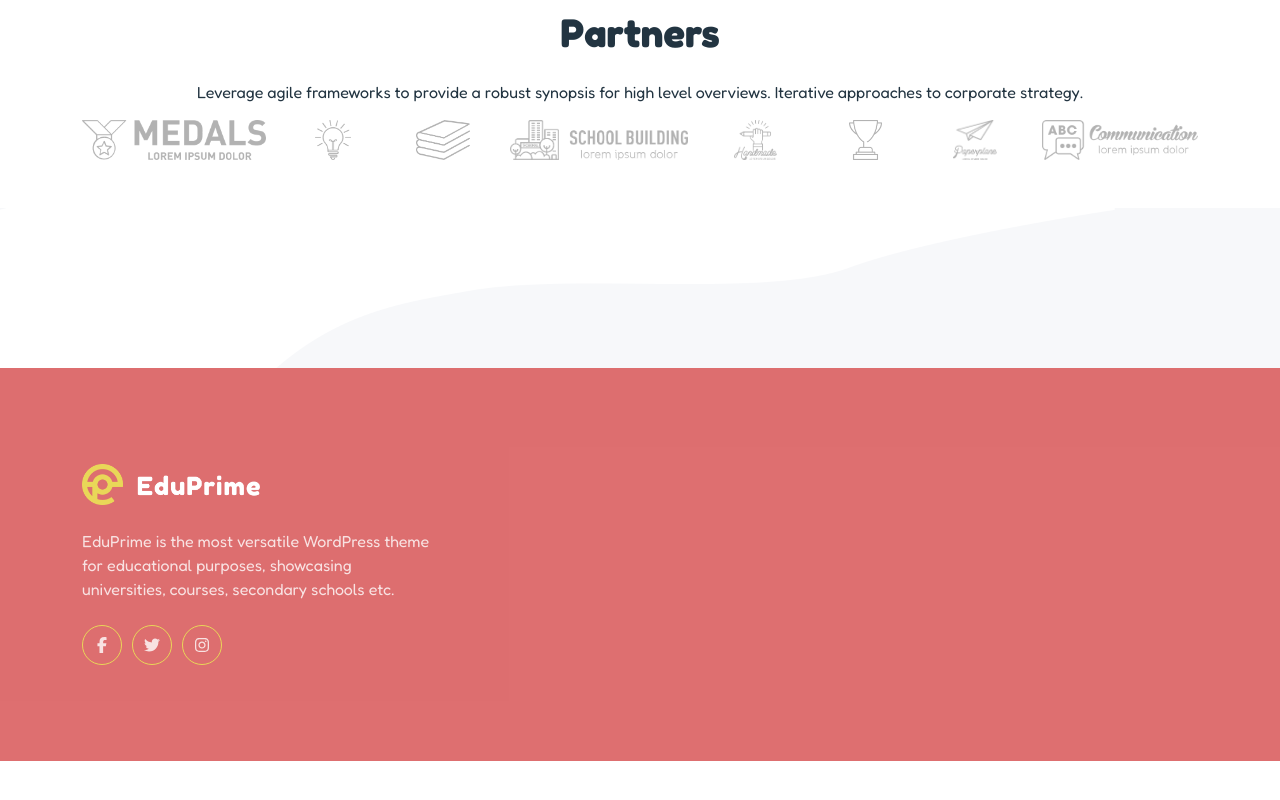
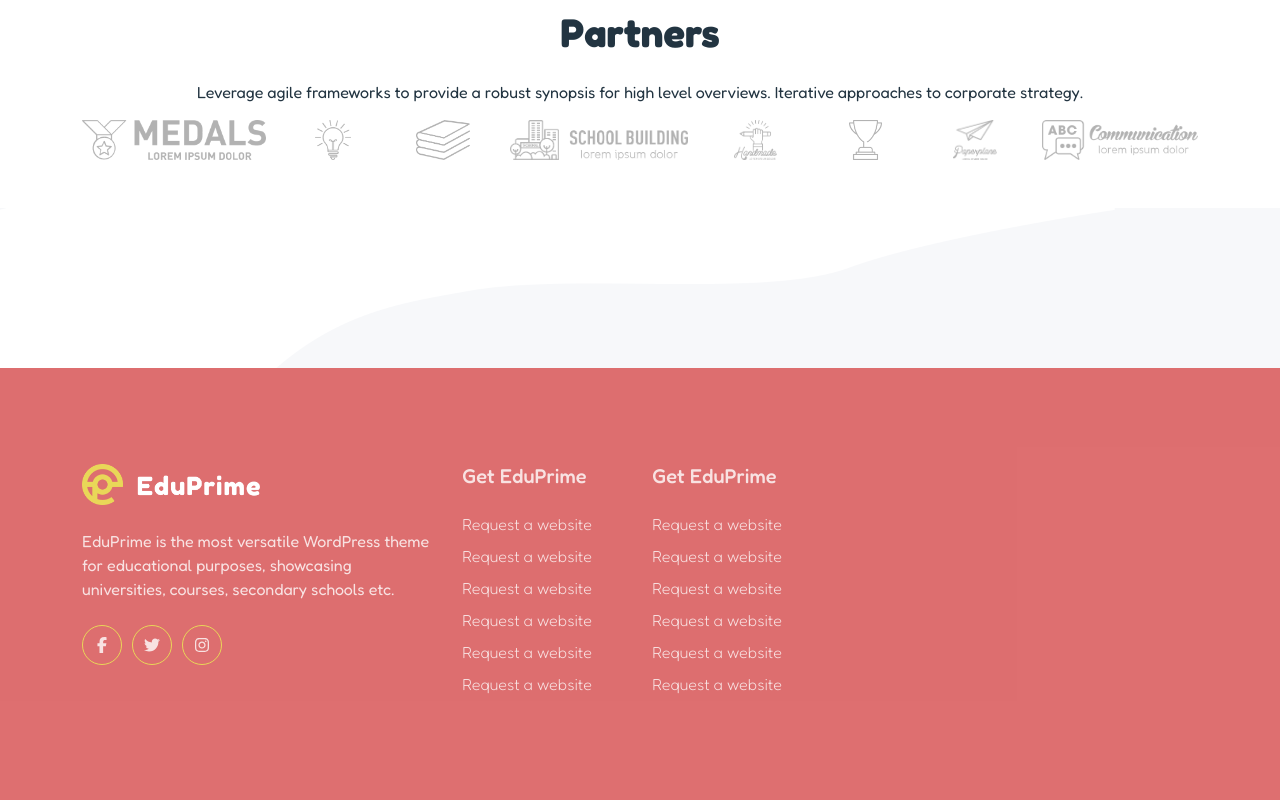
Before and after one commit to DarioGiusino/proj-html-vuejs, a Vue app: page / in a window 1280 px wide. Shown: the part 4888-5688 px from the top of the page. Before the commit the page ends 5649 px from the top, so only its background shows below. Built offline with nearby package versions, Linux system fonts and the light colour scheme.

Commit message:
footer links preset + added data in index

```diff
--- a/src/components/footer/NavLists.vue
+++ b/src/components/footer/NavLists.vue
@@ -5,9 +5,43 @@ export default {
 </script>
 
 <template>
+    <!-- lists -->
+    <div class="row row-cols-2">
+        <!-- right list -->
+        <div class="col">
+            <h5 class="mb-4">Get EduPrime</h5>
+            <ul class="list-group">
+                <li>Request a website</li>
+                <li>Request a website</li>
+                <li>Request a website</li>
+                <li>Request a website</li>
+                <li>Request a website</li>
+                <li>Request a website</li>
+            </ul>
+        </div>
 
+        <!-- left list -->
+        <div class="col">
+            <h5 class="mb-4">Get EduPrime</h5>
+            <ul class="list-group">
+                <li>Request a website</li>
+                <li>Request a website</li>
+                <li>Request a website</li>
+                <li>Request a website</li>
+                <li>Request a website</li>
+                <li>Request a website</li>
+            </ul>
+        </div>
+    </div>
 </template>
 
 <style scoped lang="scss">
+ul {
+    list-style-type: none;
 
+    li {
+        margin-bottom: 0.5rem;
+        font-weight: 300;
+    }
+}
 </style>
--- a/src/data/index.js
+++ b/src/data/index.js
@@ -125,6 +125,31 @@ const partners = [
   },
 ];
 
+const footerLists = [
+  {
+    title: "Get EduPrime",
+    links: {
+      link: "Request a Website",
+      link: "Browse Themes",
+      link: "Payment options",
+      link: "Support System",
+      link: "Checkout",
+      link: "Purchase Theme",
+    },
+  },
+  {
+    title: "Networking",
+    links: {
+      link: "Purchase Theme",
+      link: "Our Benefits",
+      link: "Our Team",
+      link: "Our Services",
+      link: "Other Products",
+      link: "My account",
+    },
+  },
+];
+
 export {
   faculties,
   courses,
@@ -133,4 +158,5 @@ export {
   examsPresentation,
   feesPresentation,
   partners,
+  footerLists,
 };
```
